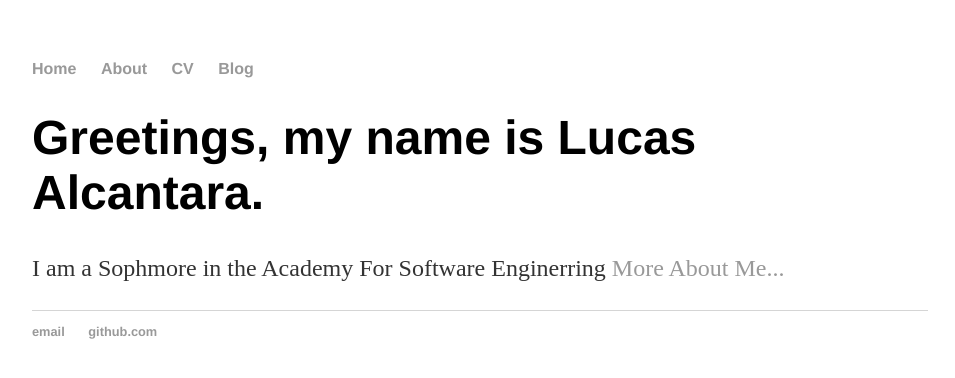
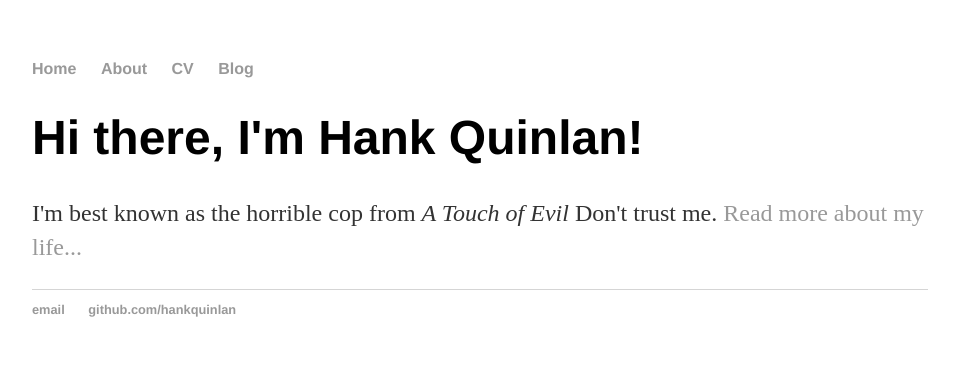
Before and after one commit to lucasa7733/lucasa7733.github.io, a Jekyll site: the page built from index.html, in a window 1280 px wide. Shown: the top 378 px of the page, without its empty margins (160-1115 px from the left). Built offline with Jekyll 4.4.1, drawn with Linux system fonts in a browser that asks for light colours.

Commit message:
Update index.html

```diff
--- a/index.html
+++ b/index.html
@@ -1,31 +1,8 @@
-<!DOCTYPE html>
-<html>
-	<head>
-		<title>Lucas Alcantara</title>
-		<!-- link to main stylesheet -->
-		<link rel="stylesheet" type="text/css" href="/css/main.css">
-	</head>
-	<body>
-		<nav>
-    		<ul>
-        		<li><a href="/">Home</a></li>
-	        	<li><a href="/about">About</a></li>
-        		<li><a href="/cv">CV</a></li>
-        		<li><a href="/blog">Blog</a></li>
-    		</ul>
-		</nav>
-		<div class="container">
-    		<div class="blurb">
-        		<h1>Greetings, my name is Lucas Alcantara.</h1>
-				<p>I am a Sophmore in the Academy For Software Enginerring <a href="/about">
-					More About Me...</a></p>
-    		</div><!-- /.blurb -->
-		</div><!-- /.container -->
-		<footer>
-    		<ul>
-        		<li><a href="mailto:lucasa7733@afsenyc.org">email</a></li>
-        		<li><a href="https://github.com/lucasa7733">github.com</a></li>
-			</ul>
-		</footer>
-	</body>
-</html>
+---
+layout: default
+title: Hank Quinlan, Horrible Cop
+---
+<div class="blurb">
+	<h1>Hi there, I'm Hank Quinlan!</h1>
+	<p>I'm best known as the horrible cop from <em>A Touch of Evil</em> Don't trust me. <a href="/about">Read more about my life...</a></p>
+</div><!-- /.blurb -->
```
